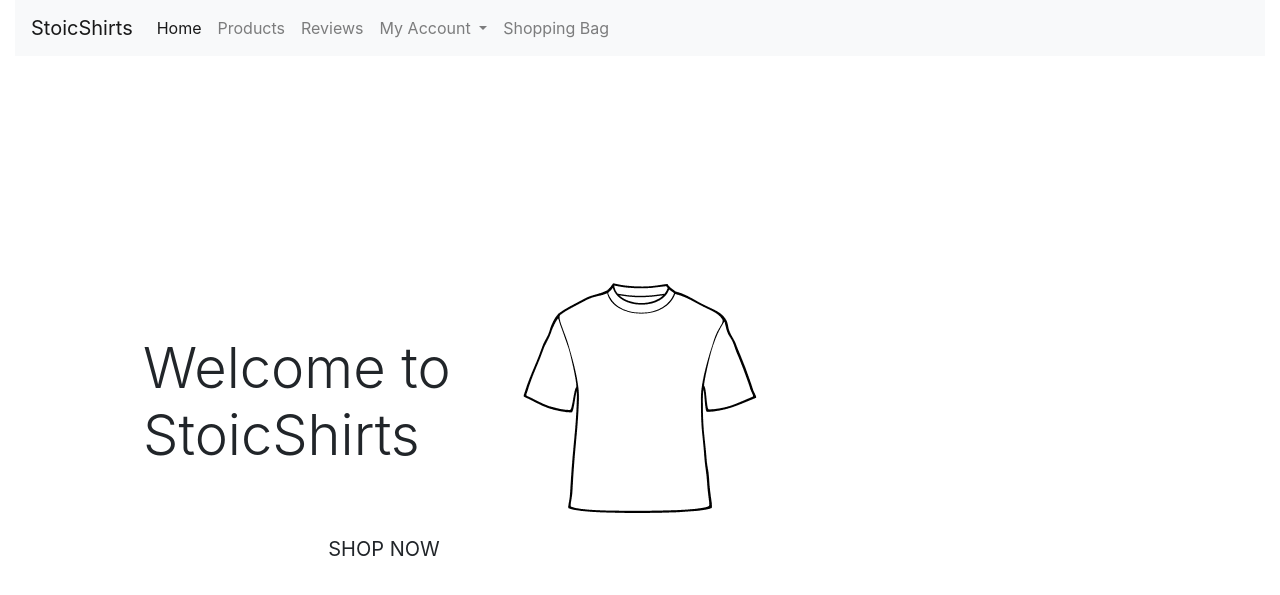
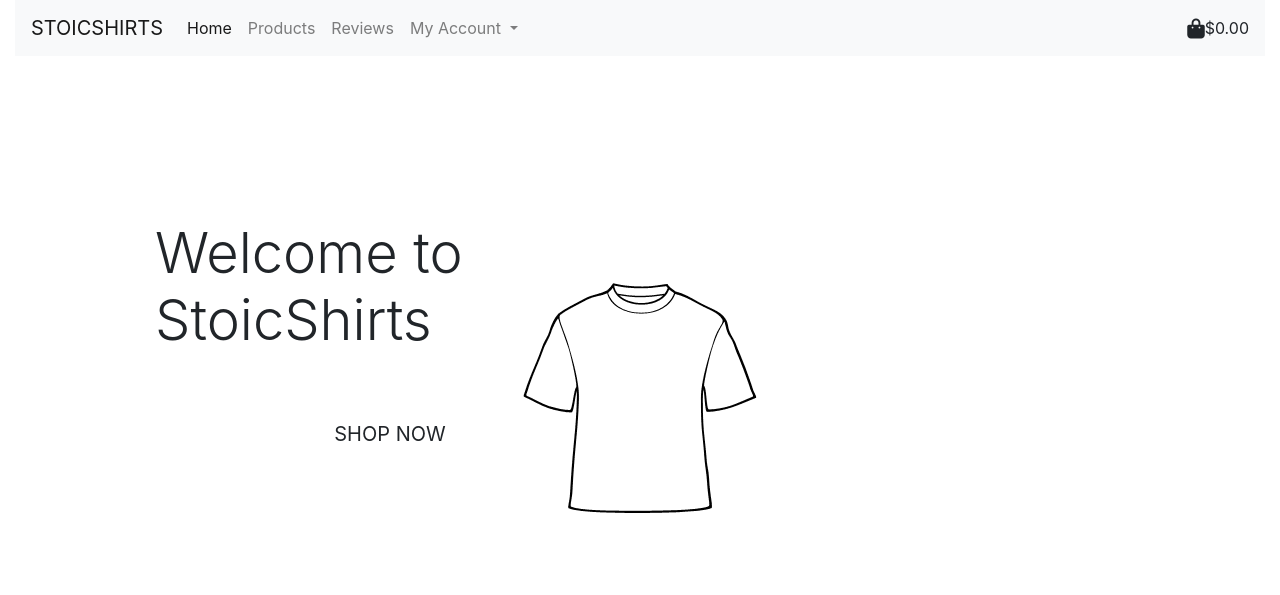
Before and after one commit to LeVlad/StoicShirts, a Django app: page / in a window 1280 px wide. Shown: the top 595 px of the page. Run offline with Django 3.2, Linux system fonts and the light colour scheme; some libraries are stand-ins or nearby versions.

Commit message:
Add main-nav and mobile nav includes

```diff
--- a/static/css/base.css
+++ b/static/css/base.css
@@ -8,6 +8,13 @@ body {
 }
 .main-logo-link {
     width: fit-content;
+}
+.container-fluid {
+    align-self: center;
+}
+
+.navbar-brand {
+    text-transform: uppercase;
 }
 
 
--- a/templates/base.html
+++ b/templates/base.html
@@ -67,13 +67,20 @@
                 <a href="{% url 'account_login' %}" class="dropdown-item">Login</a>
             {% endif %}
               </div>
-              <li class="nav-item">
-                <a class="nav-link" href="#">Shopping Bag</a>
               </li>
-            </li>
           </ul>
         </div>
+        <div><i class="fas fa-shopping-bag fa-lg"></i></div>
+                                <p class="my-0">
+                                    {% if grand_total %}
+                                        ${{ grand_total|floatformat:2 }}
+                                    {% else %}
+                                        $0.00
+                                    {% endif %}
+                                </p>
       </nav>
+      {% include 'includes/main-nav.html' %}
+      {% include 'includes/mobile-top-header.html' %}
     </header>
 
       {% if messages %}
--- /dev/null
+++ b/templates/includes/main-nav.html
@@ -0,0 +1,39 @@
+<div class="collapse navbar-collapse" id="main-nav">
+    <ul class="navbar-nav w-auto mx-auto">
+        <li class="nav-item dropdown">
+            <a class="logo-font font-weight-bold nav-link text-grey mr-5" href="#" id="all-products-link" data-toggle="dropdown" aria-haspopup="true" aria-expanded="false">
+                All Products
+            </a>
+            <div class="dropdown-menu border-0" aria-labelledby="all-products-link">
+                <a href="" class="dropdown-item">By Price</a>
+                <a href="" class="dropdown-item ">By Rating</a>
+                <a href="" class="dropdown-item ">By Category</a>
+                <a href="" class="dropdown-item">All Products</a>
+            </div>
+        </li>
+
+        <li class="nav-item dropdown">
+            <a class="logo-font font-weight-bold nav-link text-black mr-5" href="#" id="clothing-link" data-toggle="dropdown" aria-haspopup="true" aria-expanded="false">
+                Quotes
+            </a>
+            <div class="dropdown-menu border-0" aria-labelledby="quotes-link">
+                <a href="" class="dropdown-item">Seneca</a>
+                <a href="" class="dropdown-item">Plato</a>
+                <a href="" class="dropdown-item">Marcus</a>
+                <a href="" class="dropdown-item">All Quotes</a>
+            </div>
+        </li>
+
+        <li class="nav-item dropdown">
+            <a class="logo-font font-weight-bold nav-link text-black" href="#" id="specials-link" data-toggle="dropdown" aria-haspopup="true" aria-expanded="false">
+                Special Offers
+            </a>
+            <div class="dropdown-menu border-0" aria-labelledby="specials-link">
+                <a href="" class="dropdown-item">New Arrivals</a>
+                <a href="" class="dropdown-item">Deals</a>
+                <a href="" class="dropdown-item">Clearance</a>
+                <a href="" class="dropdown-item">All Specials</a>
+            </div>
+        </li>
+    </ul>
+</div>
--- /dev/null
+++ b/templates/includes/mobile-top-header.html
@@ -0,0 +1,47 @@
+<header class="container-fluid fixed-top">
+    <nav class="navbar navbar-expand-lg navbar-light bg-light">
+        <a class="navbar-brand" href="#">StoicShirts</a>
+        <button class="navbar-toggler" type="button" data-toggle="collapse" data-target="#navbarNavDropdown"
+            aria-controls="navbarNavDropdown" aria-expanded="false" aria-label="Toggle navigation">
+            <span class="navbar-toggler-icon"></span>
+        </button>
+        <div class="collapse navbar-collapse" id="navbarNavDropdown">
+            <ul class="navbar-nav">
+                <li class="nav-item active">
+                    <a class="nav-link" href="#">Home <span class="sr-only">(current)</span></a>
+                </li>
+                <li class="nav-item">
+                    <a class="nav-link" href="#">Products</a>
+                </li>
+                <li class="nav-item">
+                    <a class="nav-link" href="#">Reviews</a>
+                </li>
+                <li class="nav-item dropdown">
+                    <a class="nav-link dropdown-toggle" href="#" id="navbarDropdownMenuLink" role="button"
+                        data-toggle="dropdown" aria-haspopup="true" aria-expanded="false">
+                        My Account
+                    </a>
+                    <div class="dropdown-menu" aria-labelledby="navbarDropdownMenuLink">
+                        {% if request.user.is_authenticated %}
+                        {% if request.user.is_superuser %}
+                        <a href="" class="dropdown-item">Product Management</a>
+                        {% endif %}
+                        <a href="" class="dropdown-item">My Profile</a>
+                        <a href="{% url 'account_logout' %}" class="dropdown-item">Logout</a>
+                        {% else %}
+                        <a href="{% url 'account_signup' %}" class="dropdown-item">Register</a>
+                        <a href="{% url 'account_login' %}" class="dropdown-item">Login</a>
+                        {% endif %}
+                    </div>
+                </li>
+            </ul>
+        </div>
+        <div><i class="fas fa-shopping-bag fa-lg"></i></div>
+        <p class="my-0">
+            {% if grand_total %}
+            ${{ grand_total|floatformat:2 }}
+            {% else %}
+            $0.00
+            {% endif %}
+        </p>
+    </nav>
```
Also changed, not shown: home/views.py (line endings or trailing spaces).
